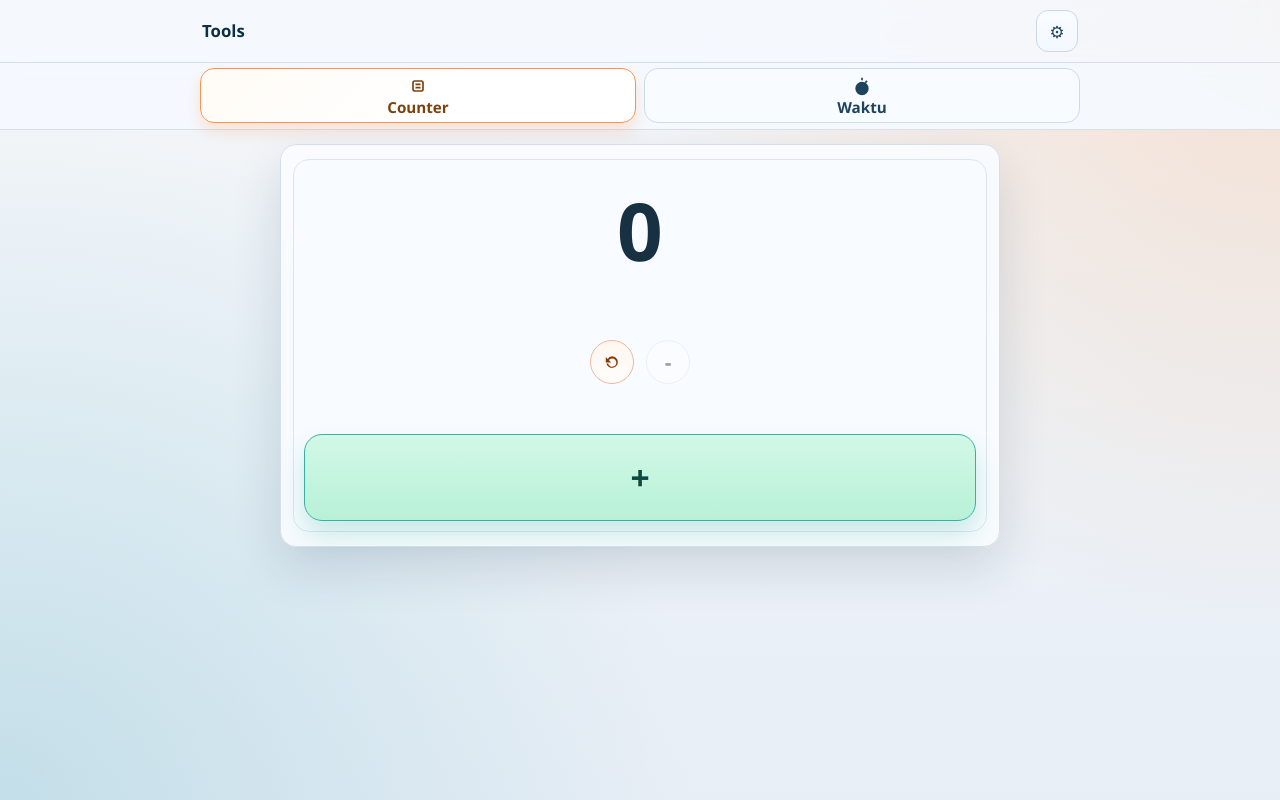
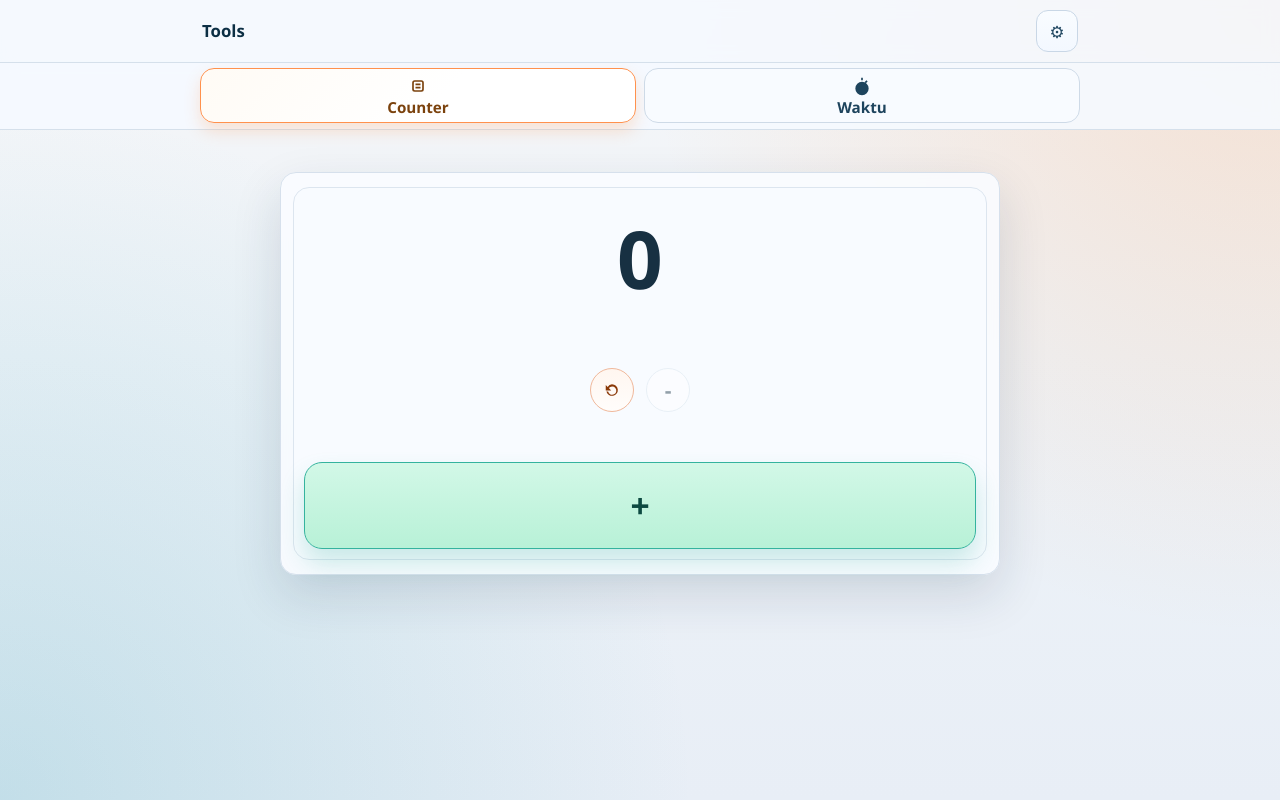
Before and after one commit to yudapc/countdown-app, a React (Vite) app: page /counter in a window 1280 px wide. Built offline with nearby package versions, Linux system fonts and the light colour scheme.

Commit message:
fix: add margin-top card

```diff
--- a/src/App.css
+++ b/src/App.css
@@ -143,7 +143,7 @@
   border: 1px solid #d6e0ec;
   box-shadow: 0 20px 50px rgba(18, 44, 73, 0.14);
   backdrop-filter: blur(4px);
-  margin-top: 12px;
+  margin-top: 40px;
 }
 
 .product-eyebrow {
```
